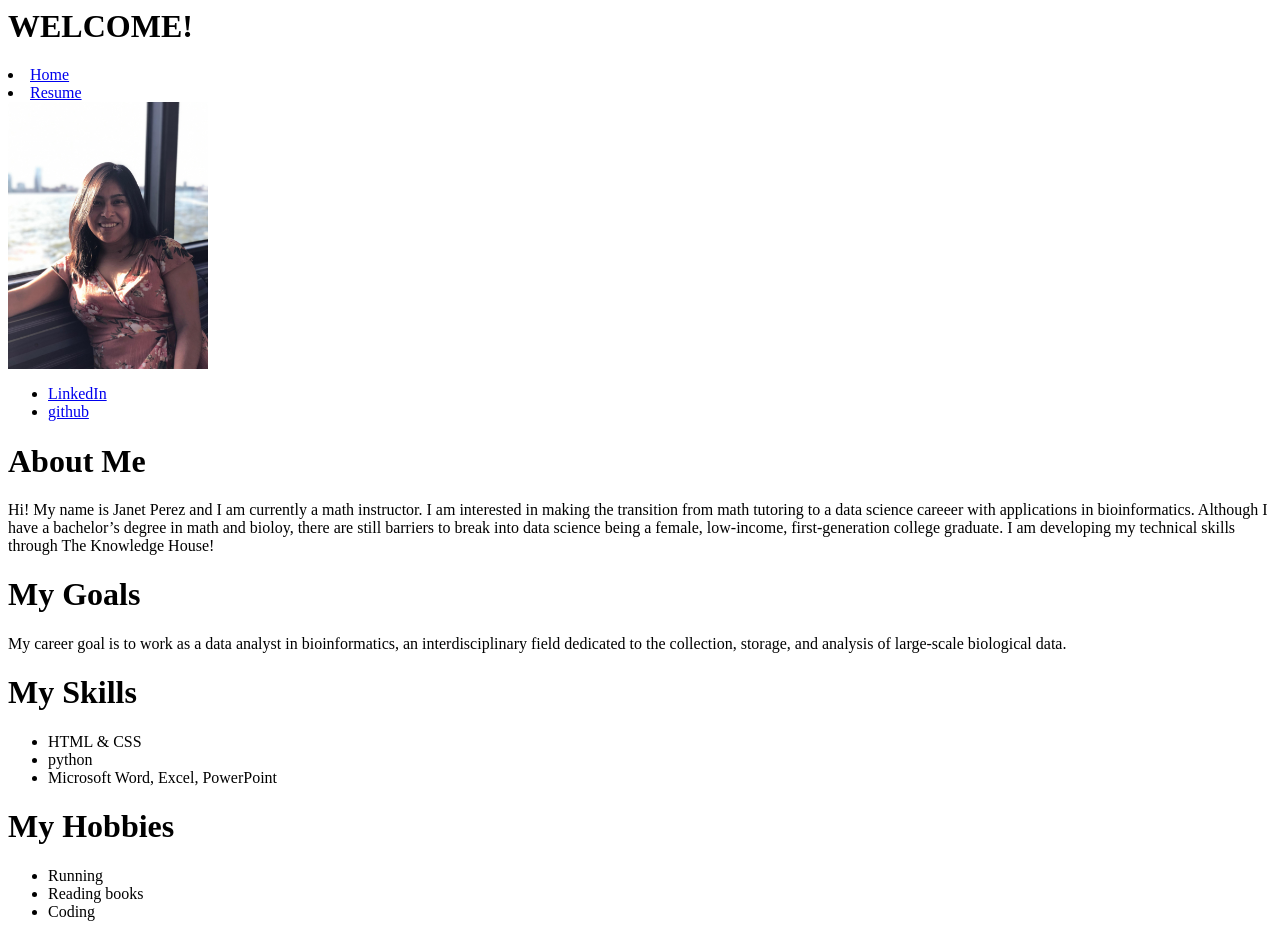
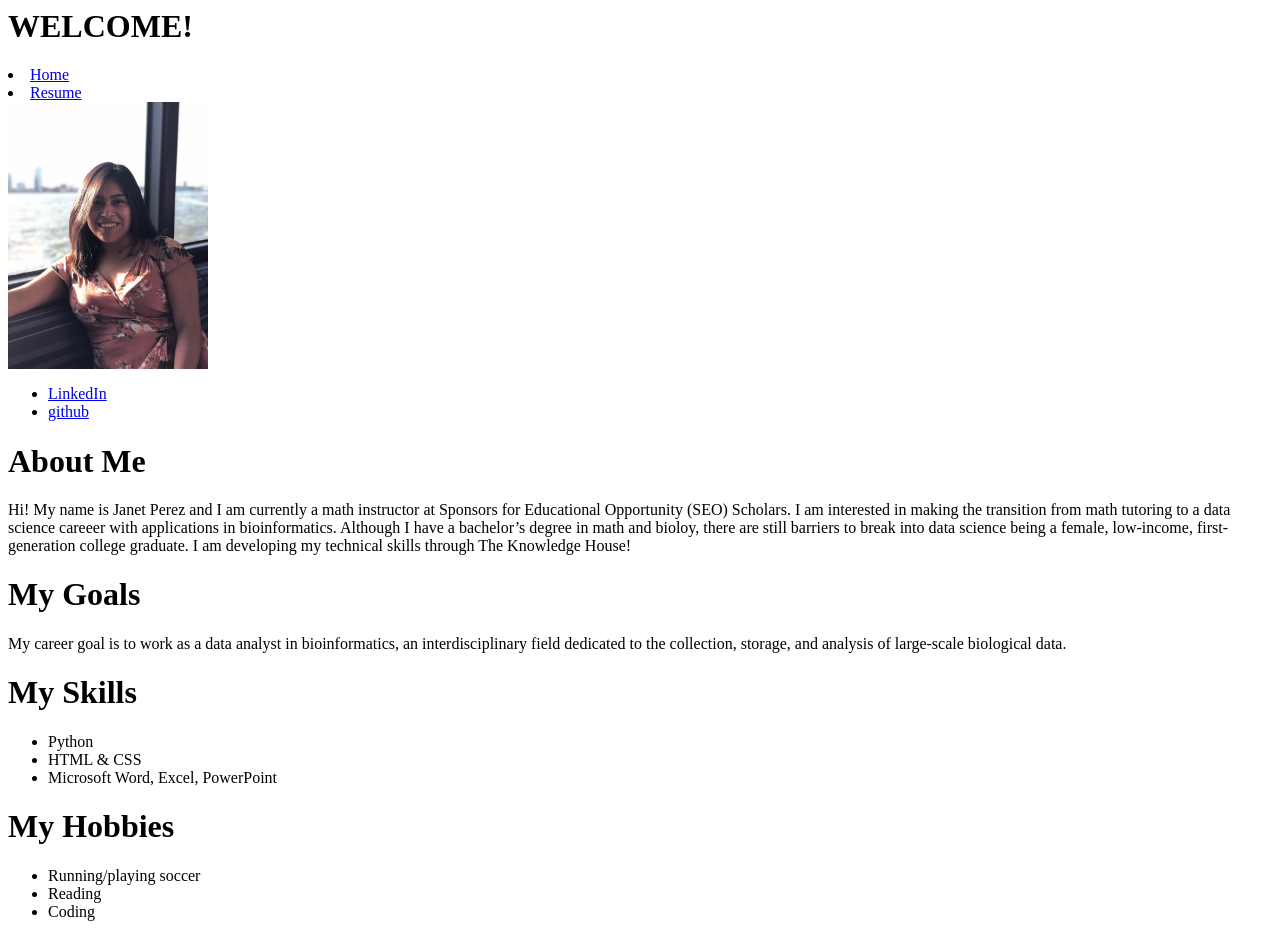
Before and after one commit to jperez29/TKH_Modules, a plain HTML site: page Module_3_HTML/index.html in a window 1280 px wide. Shown: the top 939 px of the page. Drawn offline with Linux system fonts and the light colour scheme.

Commit message:
adding HTML work to module3

```diff
--- a/Module_3_HTML/index.html
+++ b/Module_3_HTML/index.html
@@ -33,7 +33,7 @@
                 <div class="About Me" >
                     <h1>About Me</h1>
                 </div>
-                    <p>Hi! My name is Janet Perez and I am currently a math instructor. I am interested in making the transition
+                    <p>Hi! My name is Janet Perez and I am currently a math instructor at Sponsors for Educational Opportunity (SEO) Scholars. I am interested in making the transition
                         from math tutoring to a data science careeer with applications in bioinformatics. Although I have a bachelor’s degree
                         in math and bioloy, there are still barriers to break into data science being a female, low-income, first-generation
                         college graduate. I am developing my technical skills through The Knowledge House!
@@ -52,16 +52,16 @@
         <div class="skills">
                 <h1>My Skills</h1>
                 <ul>
+                    <li>Python</li>
                     <li>HTML & CSS</li>
-                    <li>python</li>
                     <li>Microsoft Word, Excel, PowerPoint</li>
                 </ul>
         </div>
         <div class="hobbies">
             <h1>My Hobbies</h1>
             <ul>
-                <li>Running</li>
-                <li>Reading books</li>
+                <li>Running/playing soccer</li>
+                <li>Reading</li>
                 <li>Coding</li>
             </ul>
     </div>
```
Also changed, not shown: Module_3_HTML/resume.html (+3 -1 lines).
